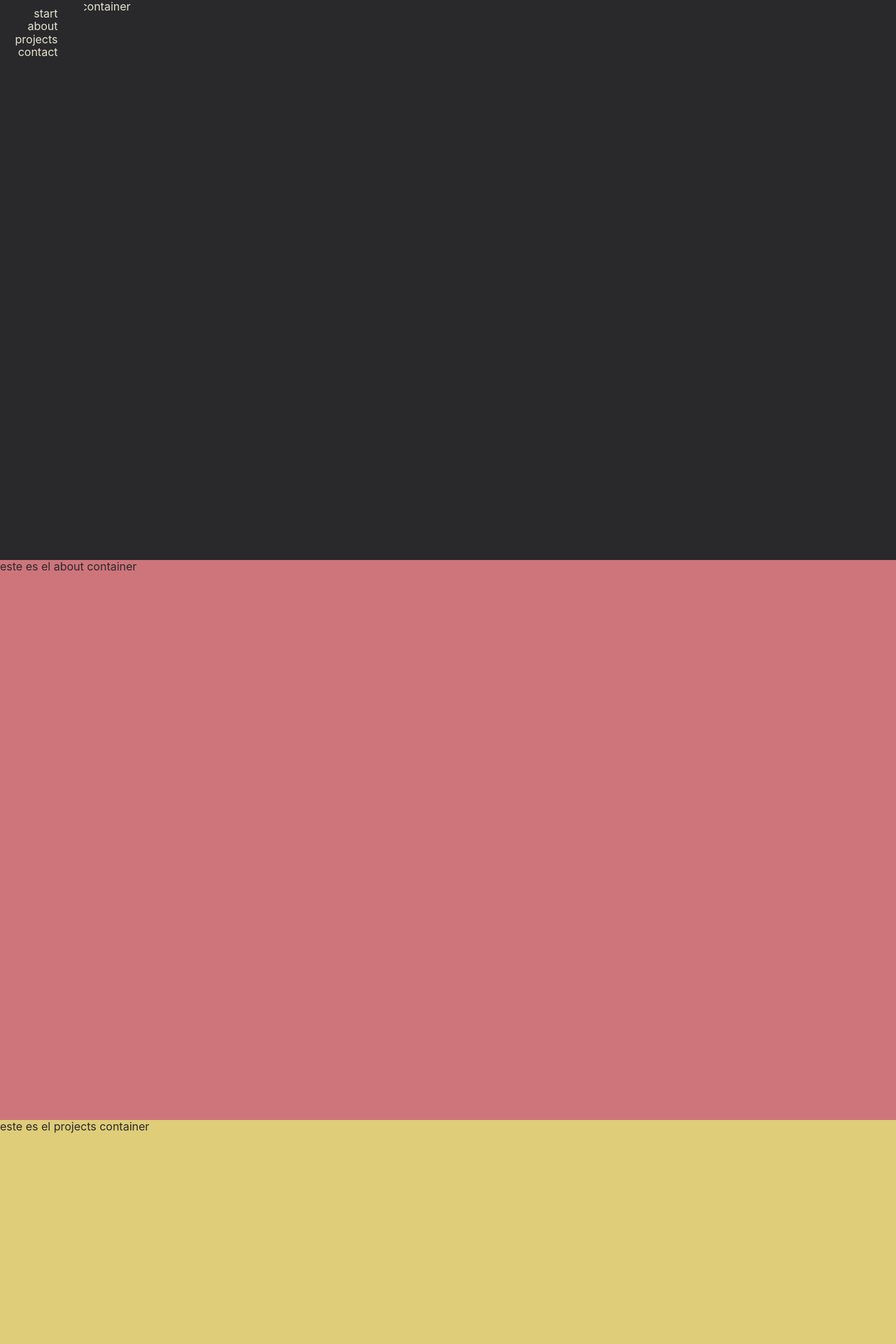
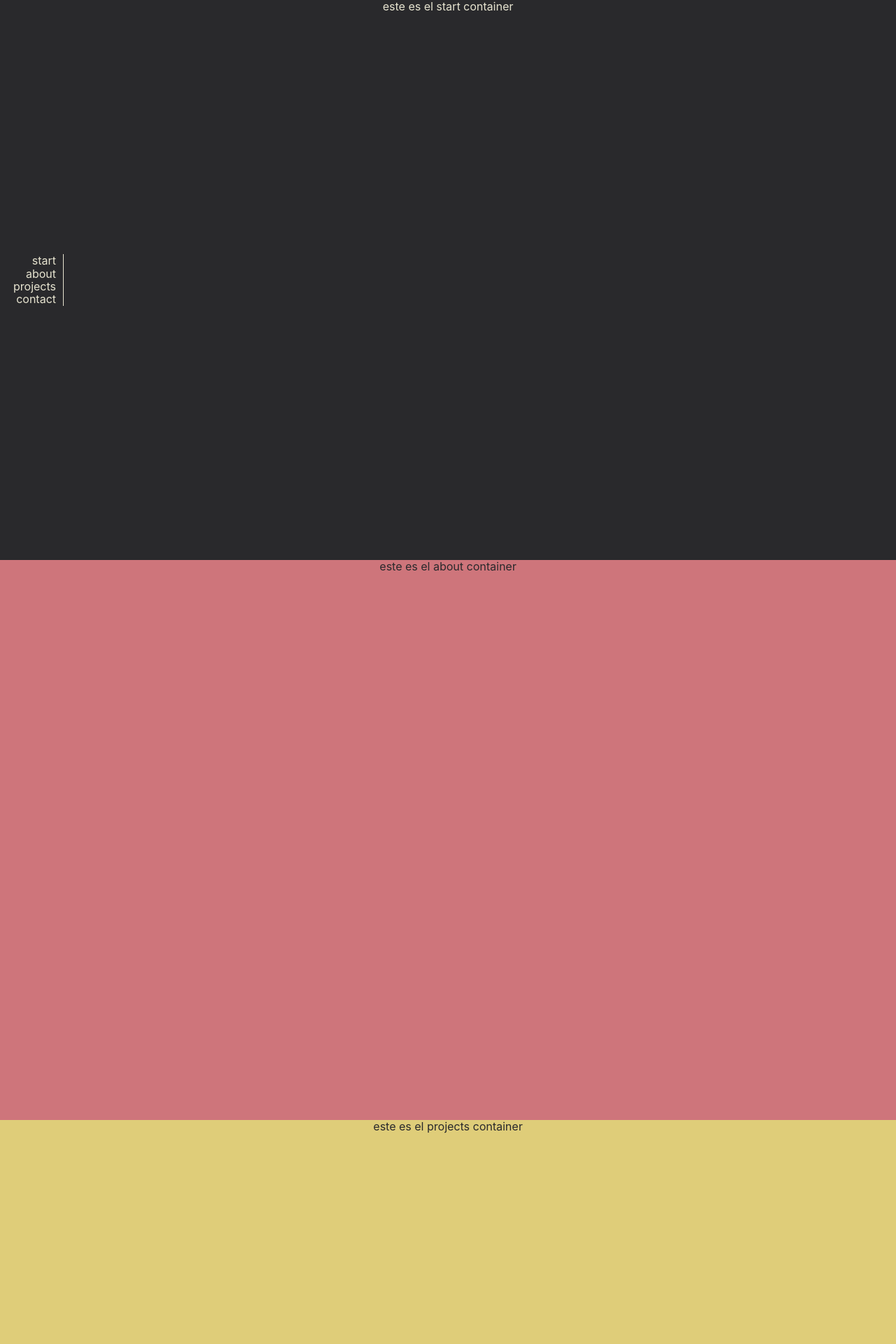
Before and after one commit to laugeeme/laugeeme.github.io, a React (Create React App) app: page / in a window 1280 px wide. Shown: the top 1920 px of the page at 70% size. Built offline with nearby package versions, Linux system fonts and the light colour scheme.

Commit message:
add color palette

```diff
--- a/src/components/About.js
+++ b/src/components/About.js
@@ -3,7 +3,7 @@ import React from 'react';
 function About() {
   return (
     <section>
-      <div className="about-container">este es el about container</div>
+      <div className="about-container scroll-area">este es el about container</div>
     </section>
   );
 }
--- a/src/components/App.js
+++ b/src/components/App.js
@@ -8,7 +8,6 @@ import About from './About';
 import Projects from './Projects';
 import Contact from './Contact';
 
-
 class App extends React.Component {
   constructor(props) {
     super(props);
@@ -18,14 +17,14 @@ class App extends React.Component {
     return (
       <div className="app-container">
         <Menu />
-        <Start />
-        <About />
-        <Projects />
-        <Contact />
+        <div className="scroll-snapping">
+          <Start />
+          <About />
+          <Projects />
+          <Contact />
+        </div>
 
-
-          {/*         <img src={logo} className="App-logo" alt="logo" /> */}
-
+        {/*         <img src={logo} className="App-logo" alt="logo" /> */}
       </div>
     );
   }
--- a/src/components/Contact.js
+++ b/src/components/Contact.js
@@ -3,7 +3,7 @@ import React from 'react';
 function Contact() {
   return (
     <footer>
-      <div className="contact-container">este es el contact container</div>
+      <div className="contact-container scroll-area">este es el contact container</div>
     </footer>
   );
 }
--- a/src/components/Menu.js
+++ b/src/components/Menu.js
@@ -2,7 +2,6 @@ import React from 'react';
 
 function Menu() {
   return (
-    <header>
     <nav className="menu-container">
       <ul className="menu-container_list">
         <li className="menu-container_list__item">start</li>
@@ -11,7 +10,6 @@ function Menu() {
         <li className="menu-container_list__item">contact</li>
       </ul>
     </nav>
-    </header>
   );
 }
 
--- a/src/components/Projects.js
+++ b/src/components/Projects.js
@@ -3,7 +3,7 @@ import React from 'react';
 function Projects() {
   return (
     <section>
-      <div className="projects-container">este es el projects container</div>
+      <div className="projects-container scroll-area">este es el projects container</div>
     </section>
   );
 }
--- a/src/components/Start.js
+++ b/src/components/Start.js
@@ -4,7 +4,7 @@ import React from 'react';
 
 function Start() {
     return (
-      <div className="start-container">
+      <div className="start-container scroll-area">
           este es el start container
 
       </div>
--- a/src/stylesheets/App.scss
+++ b/src/stylesheets/App.scss
@@ -1,6 +1,7 @@
 @import './base/reset';
 @import './utils/mixins';
 @import './utils/variables';
+@import './utils/structure';
 @import './layouts/menu';
 @import './layouts/start';
 @import './layouts/about';
--- a/src/stylesheets/layouts/_about.scss
+++ b/src/stylesheets/layouts/_about.scss
@@ -3,4 +3,7 @@
     color: $darkFontColor;
     height: 100vh;
 
+
+
+
 }
--- a/src/stylesheets/layouts/_menu.scss
+++ b/src/stylesheets/layouts/_menu.scss
@@ -6,13 +6,13 @@
 
     @include forPc{
         width: 120px;
+        height: 100vh;
         text-align: right;
-        padding-right:16px;
+        padding-right:10px;
         display: flex;
         flex-direction: column;
+        justify-content: center;
         align-items: center;
-
-
 
 
     }
@@ -27,9 +27,11 @@
 
 
 
+
         @include forPc{
             flex-direction: column;
-
+            border-right: solid 1px $ligthFontColor;
+            padding-right: 10px;
         }
 
 
--- a/src/stylesheets/layouts/_projects.scss
+++ b/src/stylesheets/layouts/_projects.scss
@@ -3,4 +3,5 @@
     color: $darkFontColor;
     height: 100vh;
 
+
 }
--- a/src/stylesheets/layouts/_start.scss
+++ b/src/stylesheets/layouts/_start.scss
@@ -4,4 +4,6 @@
     height: 100vh;
 
 
+
+
 }
--- /dev/null
+++ b/src/stylesheets/utils/_structure.scss
@@ -0,0 +1,12 @@
+.app-container{
+    text-align: center;
+}
+
+.scroll-snapping {
+  scroll-snap-type: y mandatory;
+  overflow-y: scroll;
+}
+
+.scroll-area {
+  scroll-snap-align: center;
+}
```
Lines whose indentation alone changed are shown as unchanged.
